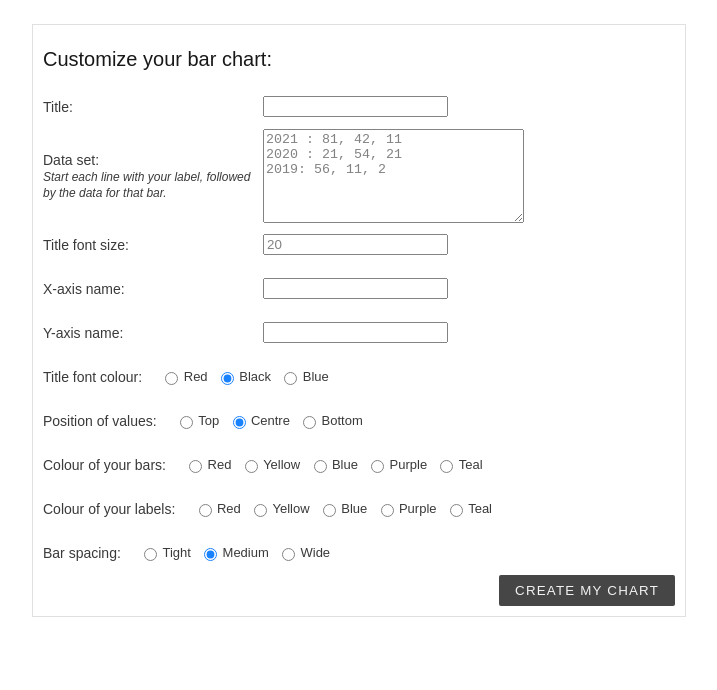
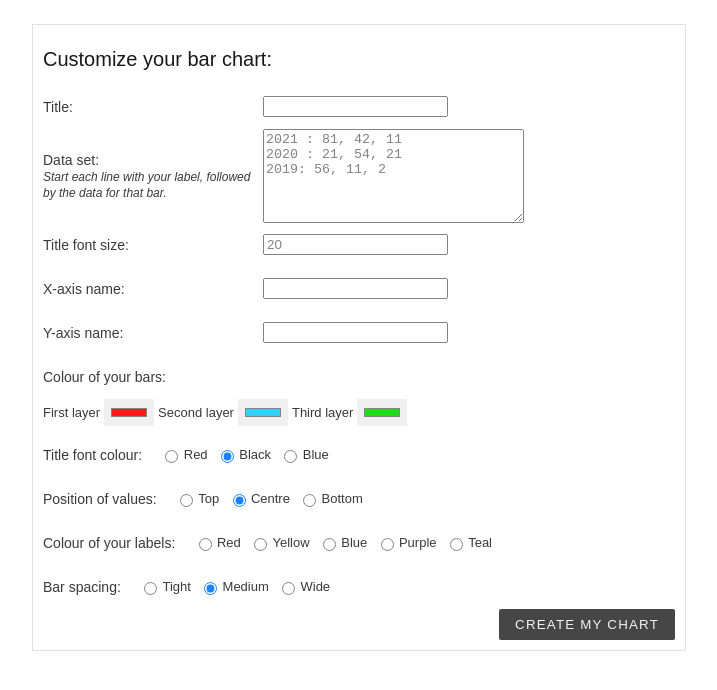
Before and after one commit to julezfitz/Lighthouse-Bar-Chart, a plain HTML site: page bar-chart.html in a window 1280 px wide. Shown: the whole page, without its empty margins (281-998 px from the left). Drawn offline with Linux system fonts and the light colour scheme.

Commit message:
added new colour layer input fields and partial functionality

```diff
--- a/bar-chart.html
+++ b/bar-chart.html
@@ -182,10 +182,10 @@
     .stacked-bar {
       background-color: rgb(18, 63, 214);
       border: 1px solid rgb(172, 172, 172);
-      width:100%;
+      width: 100%;
     }
 
-    .stacked-bar div:hover {
+    .stacked-bar:hover {
       background-color: yellow !important;
     }
 
@@ -214,6 +214,16 @@
     .label {
       flex: 1;
     }
+
+    .colours input {
+      display: table;
+      display: table-cell;
+      border-spacing: 5px;
+      padding:5px;
+      border:1px;
+      margin-bottom: 7px;
+    }
+
   </style>
 </head>
 
@@ -253,6 +263,16 @@
         <input type="text" id="y-axis" name="y-title">
       </li>
 
+      <div class="colours">
+        <p>Colour of your bars:</p>
+        <label for="red">First layer</label>
+        <input type="color" id="first-layer" name="barcolour" value="#FF0000">
+        <label for="red">Second layer</label>
+        <input type="color" id="second-layer" name="barcolour" value="#18CEFB">
+        <label for="red">Third layer</label>
+        <input type="color" id="third-layer" name="barcolour" value="#06D902">
+      </div>
+
       <div class="flex-inner">
         <div class="spacebetween">
           <p>Title font colour:</p>
@@ -269,28 +289,12 @@
         <div class="spacebetween">
           <p>Position of values:</p>
         </div>
-        <input type="radio" id="top" name="valpos" value="flex-start">
+        <input type="radio" id="top" name="valpos" value="top">
         <label for="top">Top</label>
         <input type="radio" id="centre" name="valpos" value="center" checked="checked">
         <label for="centre">Centre</label>
-        <input type="radio" id="bottom" name="valpos" value="flex-end">
+        <input type="radio" id="bottom" name="valpos" value="bottom">
         <label for="bottom">Bottom</label>
-      </div>
-
-      <div class="flex-inner">
-        <div class="spacebetween">
-          <p>Colour of your bars:</p>
-        </div>
-        <input type="radio" id="bar-red" name="barcolour" value="#FF0000">
-        <label for="red">Red</label>
-        <input type="radio" id="bar-yellow" name="barcolour" value="#FFBF00">
-        <label for="yellow">Yellow</label>
-        <input type="radio" id="bar-blue" name="barcolour" value="#6495ED">
-        <label for="blue">Blue</label>
-        <input type="radio" id="bar-purple" name="barcolour" value="#CCCCFF">
-        <label for="purple">Purple</label>
-        <input type="radio" id="bar-teal" name="barcolour" value="#40E0D0">
-        <label for="teal">Teal</label><br>
       </div>
 
         <div class="flex-inner">
--- a/bar-chart.js
+++ b/bar-chart.js
@@ -44,7 +44,9 @@ $(document).ready(function () {
       chartX: $("#x-axis").val(),
       chartY: $("#y-axis").val(),
       barSpacing: $('input[name=barspace]:checked').val(),
-      barColour: $('input[name=barcolour]:checked').val(),
+      barColour: $('input[name=barcolour]').val(),
+      barColour2: $('input[name=barcolour2]').val(),
+      barColour3: $('input[name=barcolour3]').val(),
       labelPosition: $('input[name=valpos]:checked').val(),
       labelColour: $('input[name=labelcolour]:checked').val(),
       barLabels,
@@ -95,6 +97,7 @@ let drawBarChart = function (data, options, element) {
   for (let i = 0; i < data.length; i++) {
     let $barDiv;
     let $stackedBar;
+    let layerColor;
 
     let barAttributes = {
       class: ".bars div",
@@ -112,16 +115,24 @@ let drawBarChart = function (data, options, element) {
 
     for (let j = 0; j < data[i].length; j++) {
       let heightRatio = (data[i][j] / largest).toFixed(2);
-console.log(heightRatio);
+
+      if(j === 0) {
+        layerColor = options.barColour;
+      } else if (j === 1) {
+        layerColor = options.barColour2;
+      } else if(j === 2) {
+      layerColor = options.barColour3;
+      }
+
       let stackedBarAttributes = {
-        class: ".stacked-bar",
+        class: "stacked-bar",
         value: data[i][j],
         css: {
           "display": "flex",
           "flex": heightRatio,
           "color": options.labelColour,
-          "align-items": options.labelPosition,
-          "background-color": options.barColour,
+          "justify-content": options.labelPosition,
+          "background-color": layerColor,
           "border-radius": "2px",
           "border": "1px solid rgb(172, 172, 172)",
           "border-bottom": "none",
@@ -130,7 +141,7 @@ console.log(heightRatio);
 
       $stackedBar = $("<div>", stackedBarAttributes)
       $stackedBar.html('<h3>' + data[i][j] + '</h3>');
-      $("#"+i).append($stackedBar);
+      $("#" + i).append($stackedBar);
     }
   }
 
```
Lines whose indentation alone changed are shown as unchanged.
